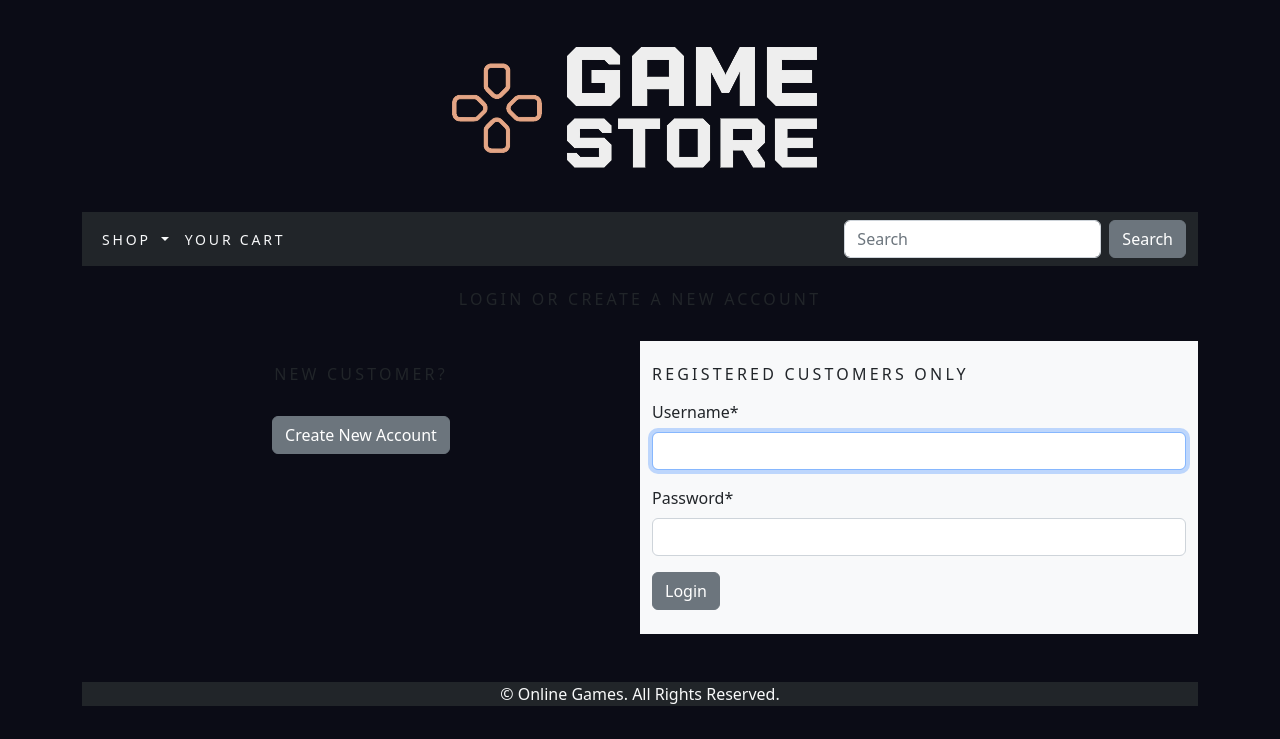
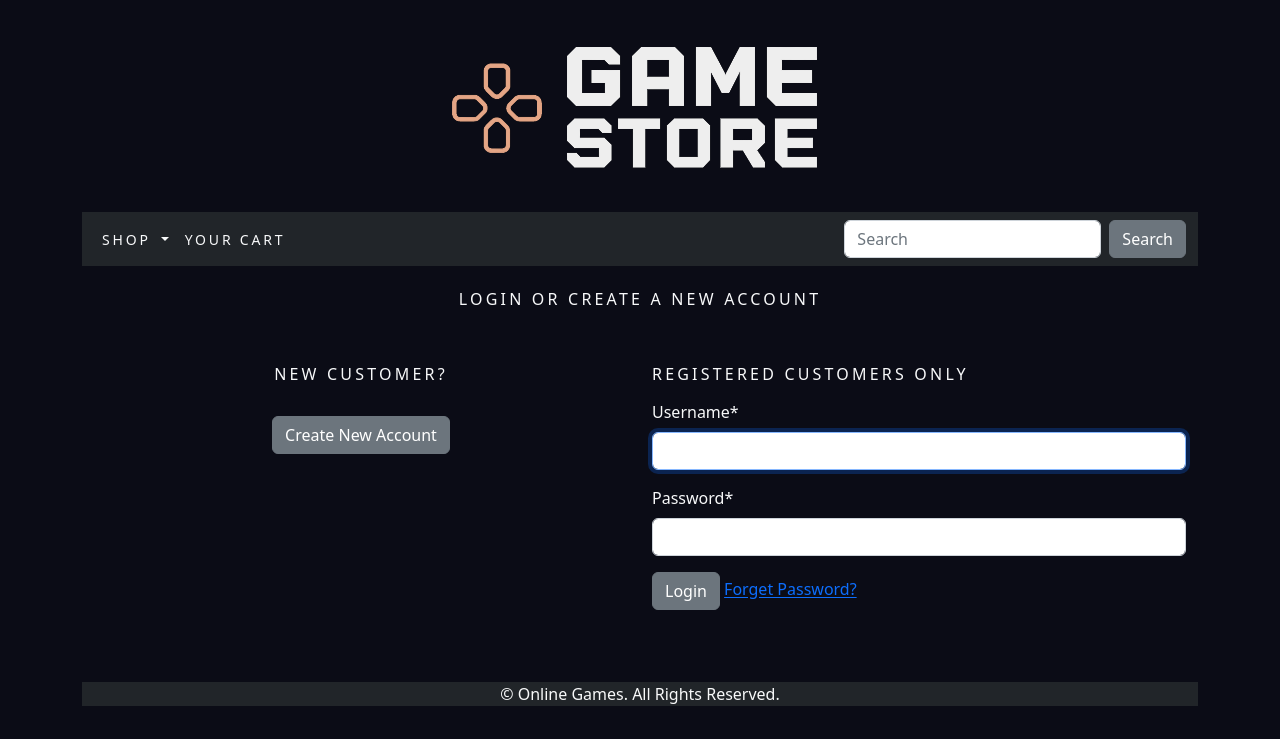
Before and after one commit to bkfirst/ca2-gameshop, a Django app: a page that uses shop/templates/top-navbar.html in a window 1280 px wide. Shown: the part 61-800 px from the top of the page. Run offline with Django 4.2, Linux system fonts and the light colour scheme; data comes from the database, SQL or seed files in the repository; both versions use the stored data as it was after the commit; some libraries are stand-ins or nearby versions.

Commit message:
password change and password reset fix

```diff
--- a/accounts/templates/registration/login.html
+++ b/accounts/templates/registration/login.html
@@ -10,16 +10,16 @@
 {% block content %}
     <div class="container">
         <br>
-        <h1 class="my_title text-center">Login or Create a New Account</h1>
+        <h1 class="my_title text-center text-light">Login or Create a New Account</h1>
         <br>
         <div class="row">
             <div class="col-12 col-sm-12 col-md-12 col-lg-6 text-center my_custom_div">
                 <br>
-                <h2 class="my_title">New Customer?</h2>
+                <h2 class="my_title text-light">New Customer?</h2>
                 <br>
                 <a href="{% url 'signup' %}" class="btn btn-secondary">Create New Account</a>
             </div>
-            <div class="col-12 col-sm-12 col-md-12 col-lg-6 bg-light">
+            <div class="col-12 col-sm-12 col-md-12 col-lg-6 text-light">
                 <div>
                     <br>
                     <h2 class="my_title">Registered Customers Only</h2>
@@ -27,6 +27,7 @@
                         {% csrf_token %}
                         <p>{{ form | crispy }}</p>
                         <button type="submit" class="btn btn-secondary">Login</button>
+                        <a href="/accounts/password-reset/">Forget Password?</a>
                     </form>
                     <br>
                 </div>
--- a/accounts/templates/registration/password_change_form.html
+++ b/accounts/templates/registration/password-change-form.html
@@ -1,10 +1,10 @@
 {% extends 'base.html' %}
 {% block title %}Password Change{% endblock title %}
 {% block content %}
-<h1>Password change</h1>
-<p>Please enter your old password, for security's sake, and then enter your
+<h1 class="text-light">Password change</h1>
+<p class="text-light">Please enter your old password gamer, for security's sake, and then enter your
     new password twice so we can verify you typed it in correctly.</p>
-<form method="POST">
+<form class="text-light" method="POST">
     {% csrf_token %}
     {{ form.as_p }}
     <input class="btn btn-success" type="submit" value="Change my password">
--- a/accounts/templates/registration/password_reset_complete.html
+++ b/accounts/templates/registration/password-reset-complete.html
@@ -1,8 +1,8 @@
 {% extends 'base.html' %}
 {% block title %}Password reset complete{% endblock title %}
 {% block content %}
-<h1>Password reset complete</h1>
-<p>Your new password has been set. You can log in now on the
+<h1 class="text-light">Password reset complete</h1>
+<p class="text-light">Your new password has been set. You can log in now on the
     <a href="{% url 'login' %}">Log In page</a>.
 </p>
 {% endblock content %}
--- a/accounts/templates/registration/password_reset_confirm.html
+++ b/accounts/templates/registration/password-reset-confirm.html
@@ -2,8 +2,8 @@
 {% load crispy_forms_tags %}
 {% block title %}Enter new password{% endblock title %}
 {% block content %}
-<h1>Set a new password!</h1>
-<form method="POST">
+<h1 class="text-light">Set a new password!</h1>
+<form class="text-light" method="POST">
     {% csrf_token %}
     {{ form|crispy }}
     <input class="btn btn-success" type="submit" value="Change my password">
--- a/accounts/templates/registration/password_reset_done.html
+++ b/accounts/templates/registration/password-reset-done.html
@@ -1,7 +1,7 @@
 {% extends 'base.html' %}
 {% block title %}Email Sent{% endblock title %}
 {% block content %}
-<h1>Check your inbox.</h1>
-<p>We've emailed you instructions for setting your password.
+<h1 class="text-light">Check your inbox.</h1>
+<p class="text-light">We've emailed you instructions for setting your password.
     You should receive the email shortly!</p>
 {% endblock content %}
--- a/accounts/templates/registration/password_change_done.html
+++ /dev/null
@@ -1,6 +0,0 @@
-{% extends 'base.html' %}
-{% block title %}Password Change Successful{% endblock title %}
-{% block content %}
- <h1>Password change successful</h1>
- <p>Your password was changed.</p>
-{% endblock content %}
--- a/accounts/urls.py
+++ b/accounts/urls.py
@@ -1,7 +1,41 @@
 from django.urls import path
 from shop import views
 from .views import SignUpView
+from django.contrib.auth import views as auth_views
 
 urlpatterns = [
     path('create/', SignUpView.as_view(), name='signup'),
+    #change password
+    path('change-password/', auth_views.PasswordChangeView.as_view(
+            template_name='registration/password-change-form.html',
+            success_url = '/accounts/login/'
+        ),
+        name='change_password',
+
+    ),
+
+    #password reset
+    path('password-reset/', auth_views.PasswordResetView.as_view(
+            template_name='registration/password_reset.html',
+        ),
+        name='password_reset_page'
+    ),
+
+    path('password-reset/done/', auth_views.PasswordResetDoneView.as_view(
+            template_name='registration/password-reset-done.html',
+        ),
+        name='password_reset_done'
+    ),
+
+    path('password-reset-confirm/<uidb64>/<token>/', auth_views.PasswordResetConfirmView.as_view(
+            template_name='registration/password-reset-confirm.html',
+        ),
+        name='password_reset_confirm'
+    ),
+
+    path('password-reset-complete/', auth_views.PasswordResetCompleteView.as_view(
+            template_name='registration/password-reset-complete.html',
+        ),
+        name='password_reset_complete'
+    ),
 ]
--- a/shop/templates/top-navbar.html
+++ b/shop/templates/top-navbar.html
@@ -8,6 +8,7 @@
                 <i class="fas fa-user-circle"></i></a>
                 <div class="dropdown-menu dropdown-menu-right">
                     <a href="{% url 'order:order_history' %}" class="dropdown-item">Order History</a>
+                    <a href="{% url 'change_password' %}" class="dropdown-item">Reset Password</a>
                 </div>
             </li>
             <li>
```
Also changed, not shown: accounts/templates/registration/password_reset.html (added, +14 -0 lines), accounts/templates/registration/password_reset_form.html (deleted, +0 -13 lines), db.sqlite3.
